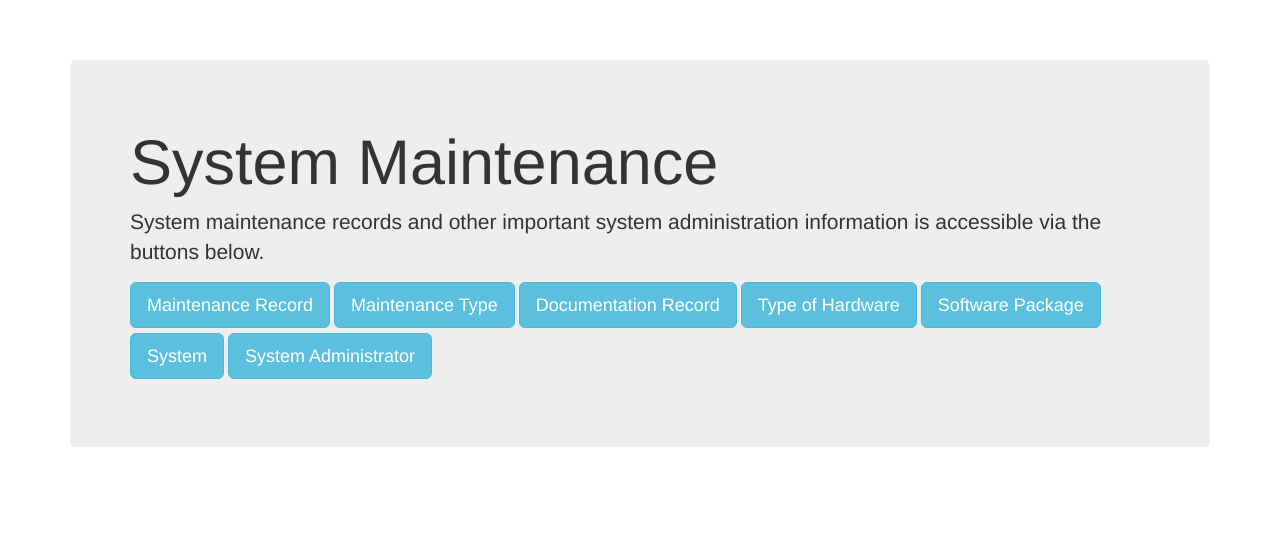
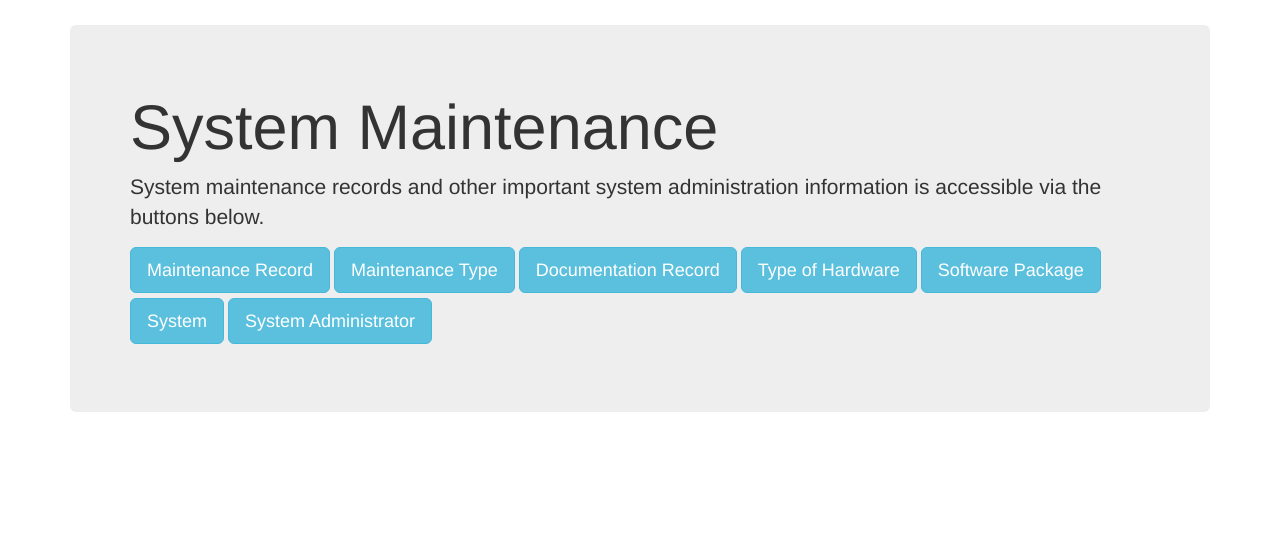
Before and after one commit to mfcovington/django-system-maintenance, a Django app: template system_maintenance/templates/system_maintenance/system_maintenance_home.html in a window 1280 px wide. Shown: the top 536 px of the page. Run offline with Django 3.2, Linux system fonts and the light colour scheme; the template is opened without the code that fills it, so the values that code supplies are empty; some libraries are stand-ins or nearby versions.

Commit message:
Reduce vertical padding on body

```diff
--- a/system_maintenance/static/system_maintenance/css/app.css
+++ b/system_maintenance/static/system_maintenance/css/app.css
@@ -38,8 +38,8 @@ a.documentation-title:hover {
 /***********/
 
 body {
-  padding-top: 60px;
-  padding-bottom: 60px;
+  padding-top: 25px;
+  padding-bottom: 25px;
 }
 
 
```
